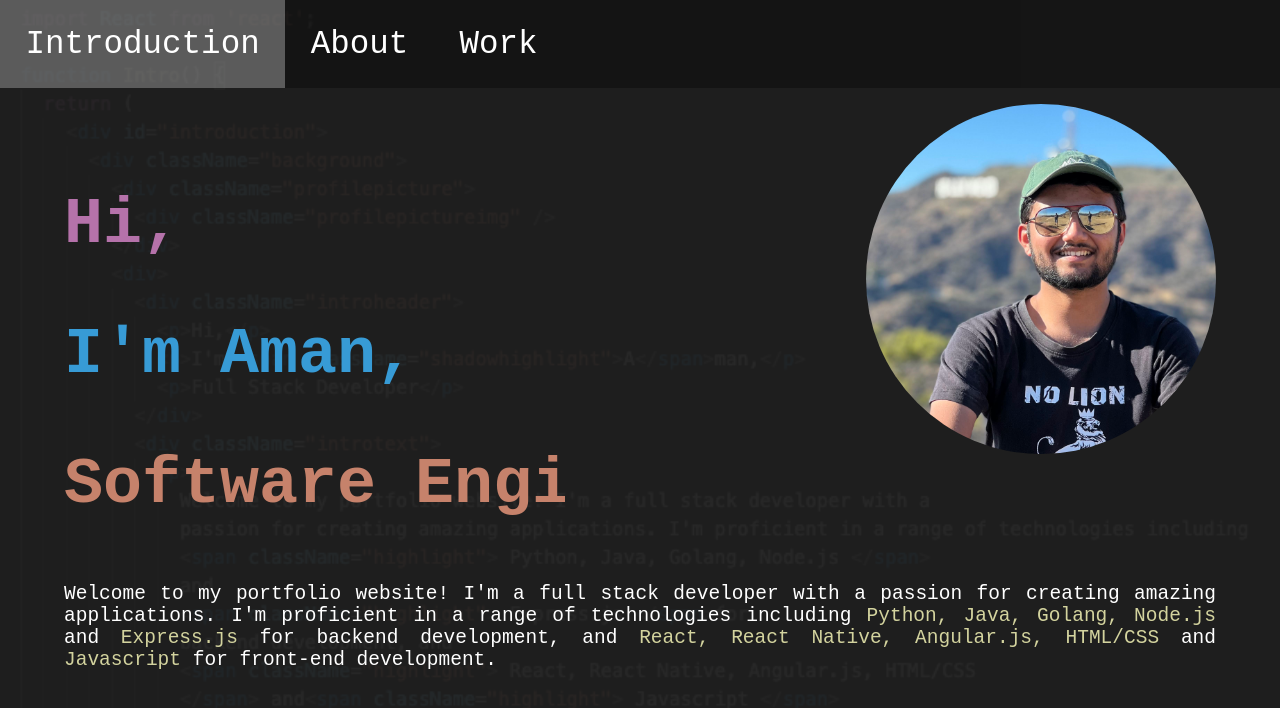
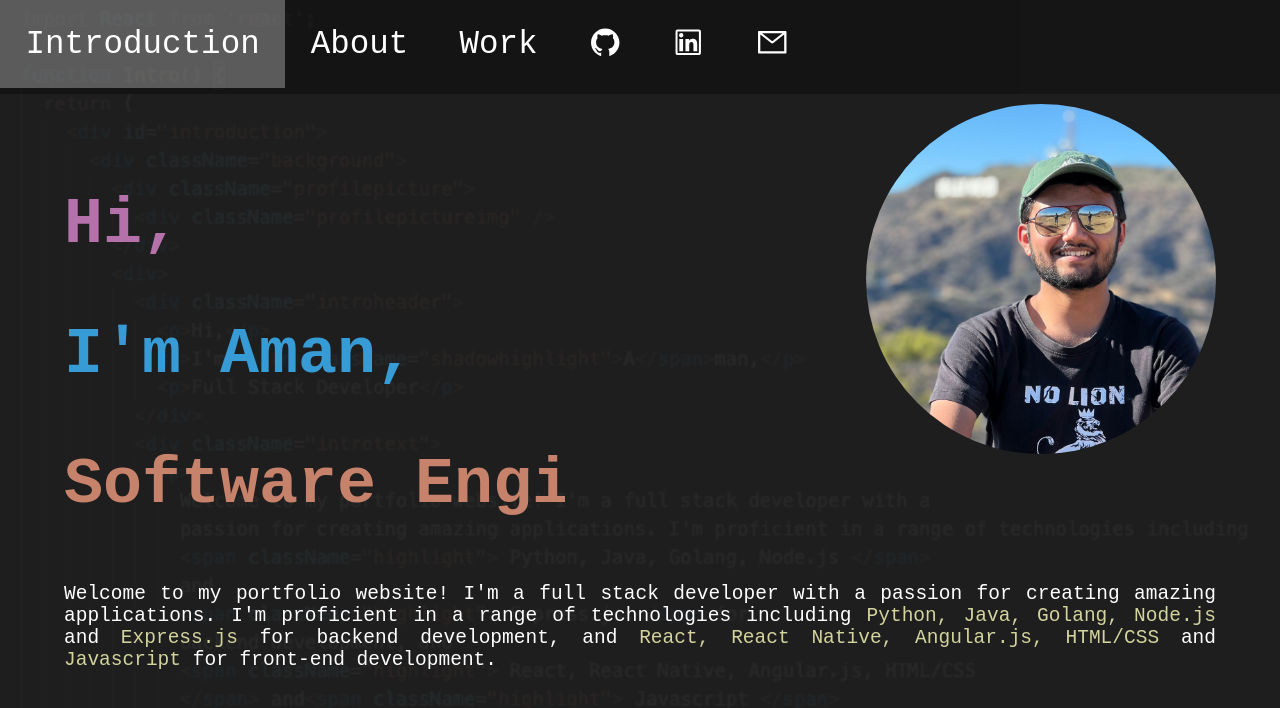
Before and after one commit to RuchikaKasireddy/Portfolio, a React (Create React App) app: page / in a window 1280 px wide. Shown: the top 708 px of the page. Built offline with nearby package versions, Linux system fonts and the light colour scheme.

Commit message:
Contact info changes

```diff
--- a/package.json
+++ b/package.json
@@ -10,6 +10,7 @@
     "html-react-parser": "^3.0.12",
     "react": "^18.2.0",
     "react-dom": "^18.2.0",
+    "react-icons": "^4.8.0",
     "react-scripts": "5.0.1",
     "react-tagcloud": "^2.3.1",
     "web-vitals": "^2.1.4"
--- a/src/App.css
+++ b/src/App.css
@@ -203,7 +203,7 @@ html, body {
   height: 100%;
 }
 
-.burgertext {
+.burgertext, .contacticons {
   text-decoration-line: none;
   color: white;
 }
@@ -301,7 +301,7 @@ html, body {
     justify-content: center;
   }
 
-  .burgerbutton, .burgerclose, .burgertext {
+  .burgerbutton, .burgerclose, .burgertext, .contacticons {
     font-size: 2em;
   }
 
@@ -414,7 +414,7 @@ html, body {
     justify-content: center;
   }
 
-  .burgerbutton, .burgerclose, .burgertext {
+  .burgerbutton, .burgerclose, .burgertext, .contacticons {
     font-size: 2em;
   }
 
@@ -532,7 +532,7 @@ html, body {
     justify-content: center;
   }
 
-  .burgerbutton, .burgerclose, .burgertext {
+  .burgerbutton, .burgerclose, .burgertext, .contacticons {
     font-size: 2em;
   }
 
@@ -638,13 +638,14 @@ html, body {
 
   .burgerlist {
     display: flex;
+    align-items: flex-start;
     margin: 0;
     width: 100%;
     height: 100%;
     padding: 0;
   }
 
-  .burgerlist > li {
+  .burgerlist > li, .burgerlist > a {
     height: 100%;
     padding-right: 3%;
     padding-left: 3%;
@@ -659,7 +660,7 @@ html, body {
     background-color: rgba(255, 255, 255, 0.3);
   }
 
-  .burgertext {
+  .burgertext, .contacticons {
     font-size: 2.5em;
   }
 
@@ -745,13 +746,14 @@ html, body {
 
   .burgerlist {
     display: flex;
+    align-items: flex-start;
     margin: 0;
     width: 100%;
     height: 100%;
     padding: 0;
   }
 
-  .burgerlist > li {
+  .burgerlist > li, .burgerlist > a {
     height: 100%;
     padding-right: 3%;
     padding-left: 3%;
@@ -762,7 +764,7 @@ html, body {
     background-color: rgba(255, 255, 255, 0.3);
   }
 
-  .burgertext {
+  .burgertext, .contacticons {
     font-size: 2.5em;
   }
 
--- a/src/BurgerMenu.js
+++ b/src/BurgerMenu.js
@@ -1,4 +1,5 @@
 import React, { useState } from 'react';
+import { AiOutlineGithub, AiOutlineLinkedin, AiOutlineMail } from 'react-icons/ai';
 
 function BurgerMenu() {
   const [isOpen, setIsOpen] = useState(false);
@@ -47,6 +48,15 @@ function BurgerMenu() {
               Work
             </a>
           </li>
+          <a className="contacticons" href="https://www.github.com/aman04jdsj" target="_blank" rel="noreferrer">
+            <AiOutlineGithub />
+          </a>
+          <a className="contacticons" href="https://www.linkedin.com/in/amanthirbhat" target="_blank" rel="noreferrer">
+            <AiOutlineLinkedin />
+          </a>
+          <a className="contacticons" href="mailto:amanthir@usc.edu" target="_blank" rel="noreferrer">
+            <AiOutlineMail />
+          </a>
         </ul>
       </nav>
     </>
```
Also changed, not shown: 1 other file (tests, documents, lock files or other folders).
